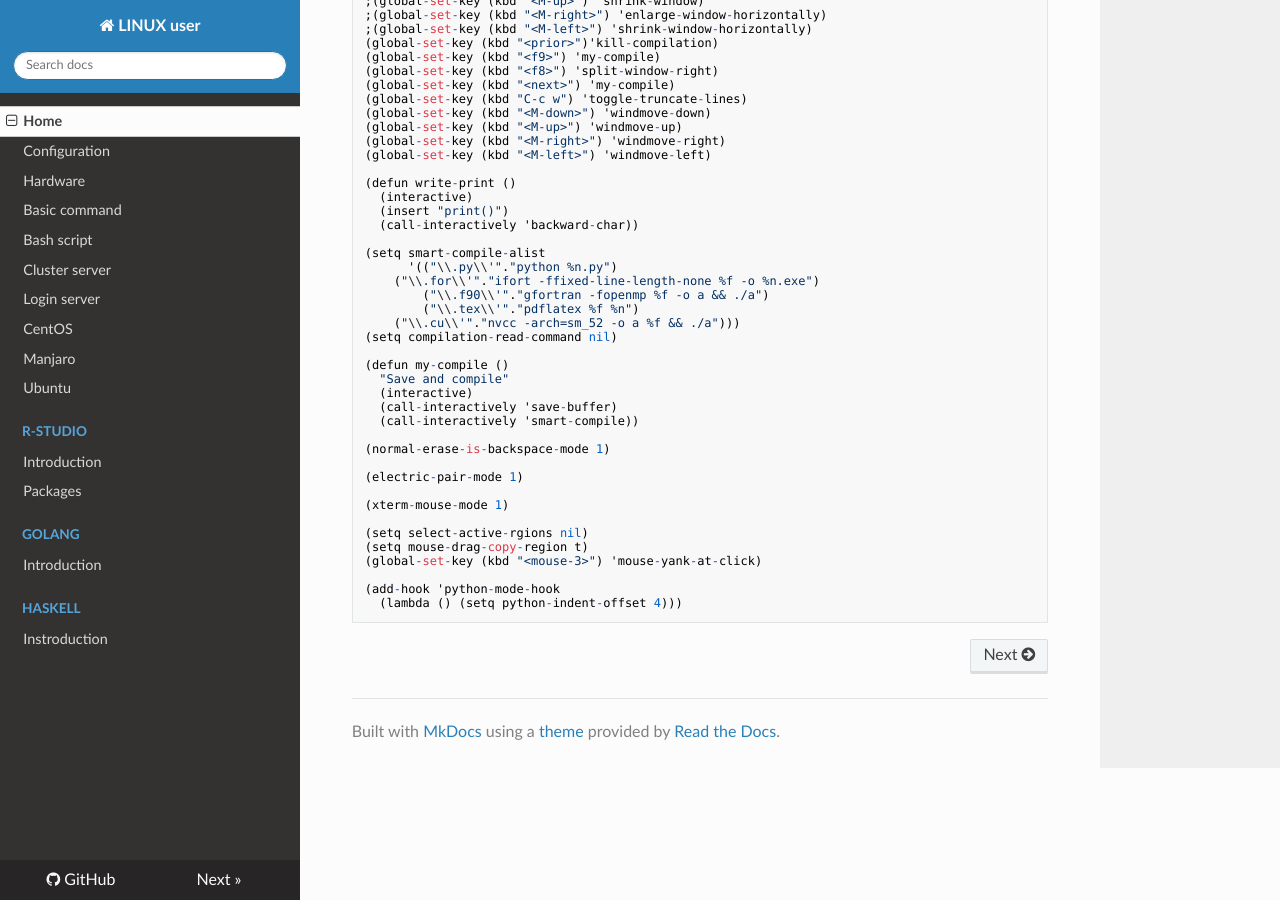
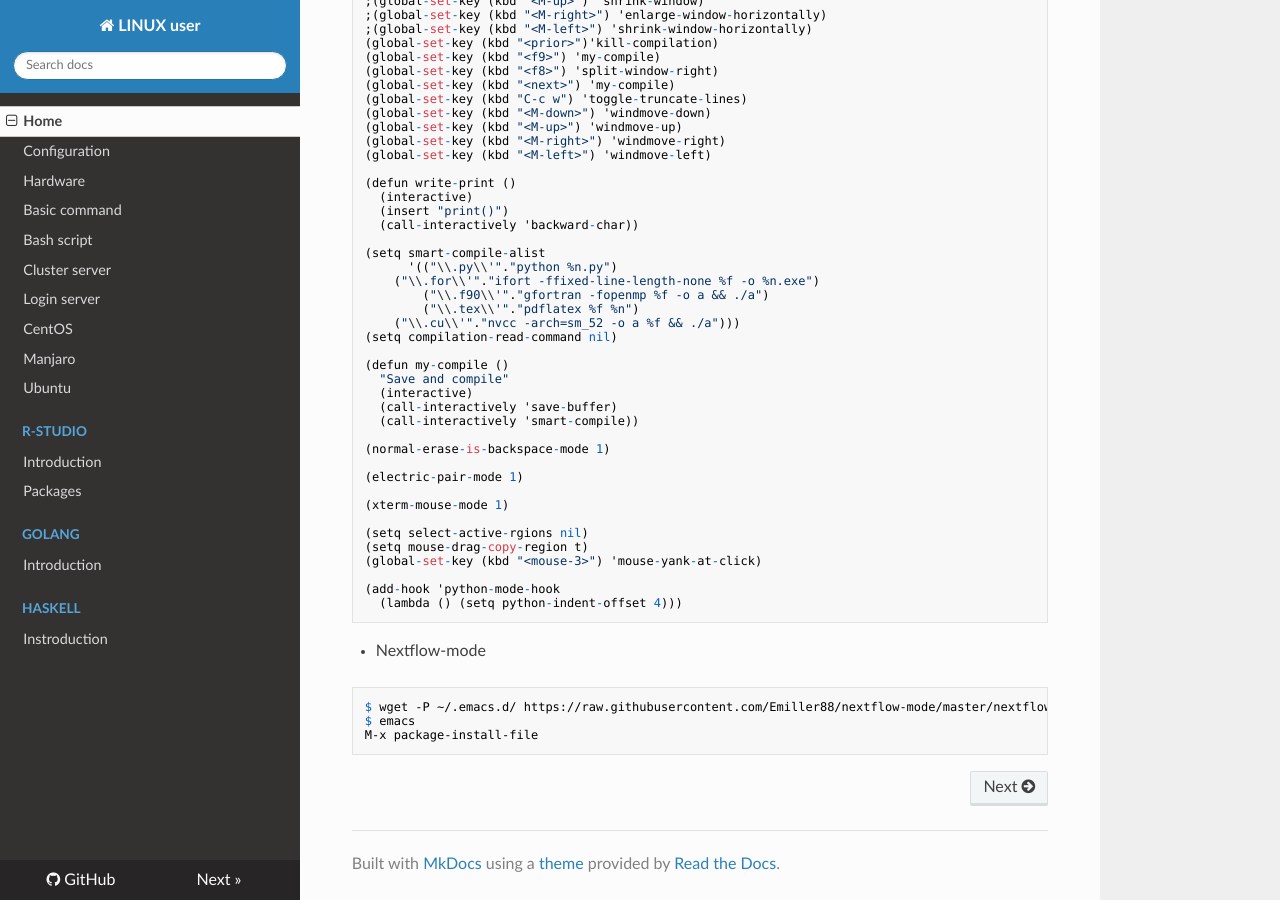
Before and after one commit to WonyoungCho/LINUX, an MkDocs documentation site: the page built from docs/index.md, in a window 1280 px wide and 900 px high, scrolled down 683 px. Built offline with MkDocs 1.6.1, drawn with Linux system fonts in a browser that asks for light colours; nearby versions of some CDN libraries; old or Windows-style settings are respelled for this version of MkDocs.

Commit message:
Update index.md

````diff
--- a/docs/index.md
+++ b/docs/index.md
@@ -81,3 +81,10 @@ $ emacs ~/.emacs
 (add-hook 'python-mode-hook
   (lambda () (setq python-indent-offset 4)))
 ```
+
+- Nextflow-mode
+```
+$ wget -P ~/.emacs.d/ https://raw.githubusercontent.com/Emiller88/nextflow-mode/master/nextflow-mode.el
+$ emacs
+M-x package-install-file
+```
````
